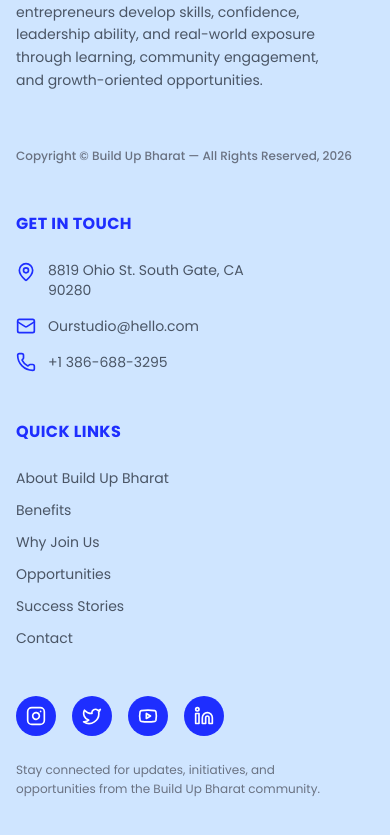
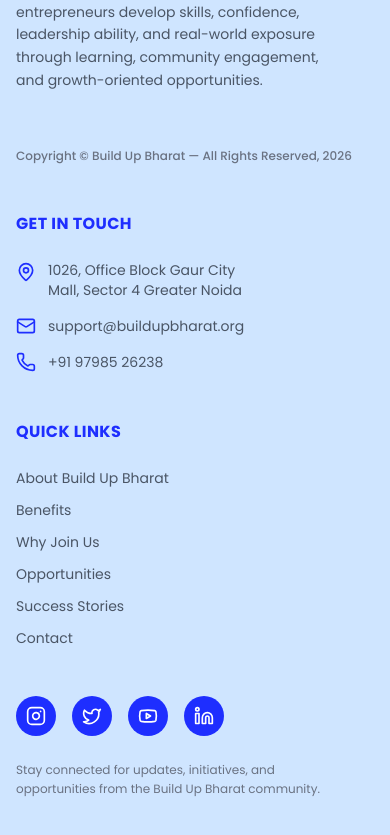
Before and after one commit to kshitijakarsh/BuildUpBharat, a React (Vite) app: page / in a window 390 px wide. Shown: the part 7799-8634 px from the top of the page. Built offline with nearby package versions, Linux system fonts and the light colour scheme.

Commit message:
feat: update footer contact information including address, email, and phone number

```diff
--- a/src/components/common/Footer.tsx
+++ b/src/components/common/Footer.tsx
@@ -30,15 +30,15 @@
             <ul className="space-y-4 text-sm text-gray-600">
               <li className="flex items-start gap-3">
                 <MapPin size={20} className="text-brand-blue mt-0.5 shrink-0" />
-                <span className="max-w-[200px]">8819 Ohio St. South Gate, CA 90280</span>
+                <span className="max-w-[200px]">1026, Office Block Gaur City Mall, Sector 4 Greater Noida</span>
               </li>
               <li className="flex items-center gap-3">
                 <Mail size={20} className="text-brand-blue shrink-0" />
-                <span>Ourstudio@hello.com</span>
+                <span>support@buildupbharat.org</span>
               </li>
               <li className="flex items-center gap-3">
                 <Phone size={20} className="text-brand-blue shrink-0" />
-                <span>+1 386-688-3295</span>
+                <span>+91 97985 26238</span>
               </li>
             </ul>
           </div>
```
